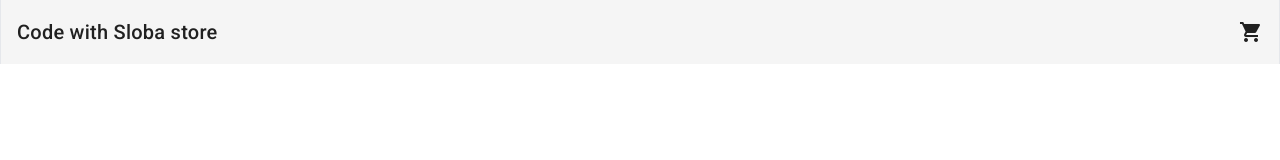
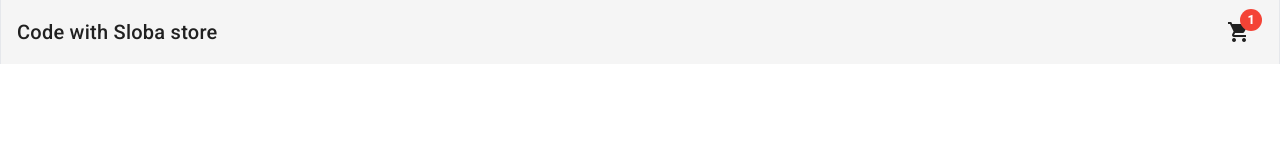
Before and after one commit to dejan966/angular_tutorial_webshop, an Angular app: page / in a window 1280 px wide. Shown: the top 160 px of the page. Built offline with nearby package versions, Linux system fonts and the light colour scheme.

Commit message:
Shopping cart button

```diff
--- a/src/app/components/header/header.component.html
+++ b/src/app/components/header/header.component.html
@@ -1,4 +1,18 @@
 <mat-toolbar class="max-w-7xl mx-auto border-x justify-between">
     <a routerLink="home">Code with Sloba store</a>
-    <mat-icon>shopping_cart</mat-icon>
+    <button mat-icon-button [matMenuTriggerFor]="menu">
+        <mat-icon
+            [matBadge]="1"
+            matBadgeColor="warn"
+        >shopping_cart
+        </mat-icon>
+    </button>
+    <mat-menu #menu="matMenu">
+        <div class="p-3 divide-y divide-solid">
+            <div class="pb-3 flex justify-between">
+                <span class="mr-16">1 items</span>
+                <a routerLink="cart">View Cart</a>
+            </div>
+        </div>
+    </mat-menu>
 </mat-toolbar>
```
